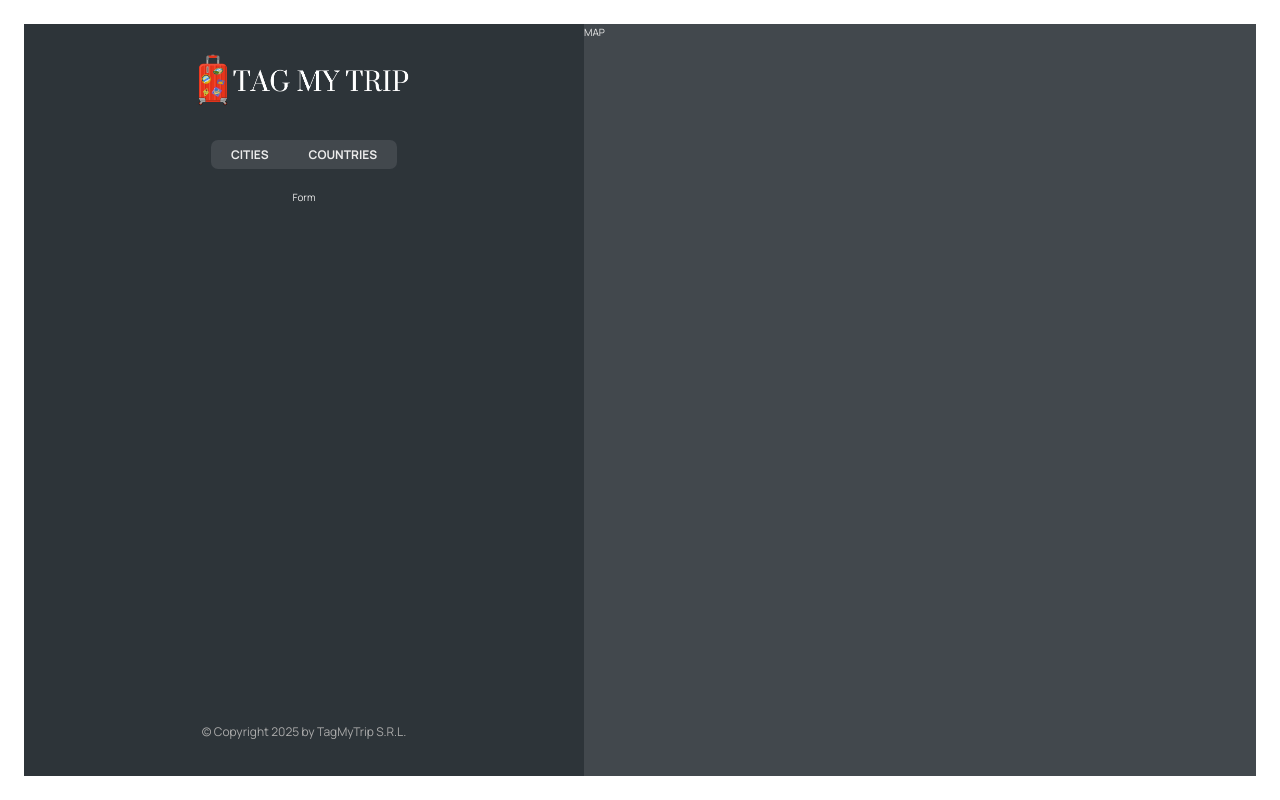
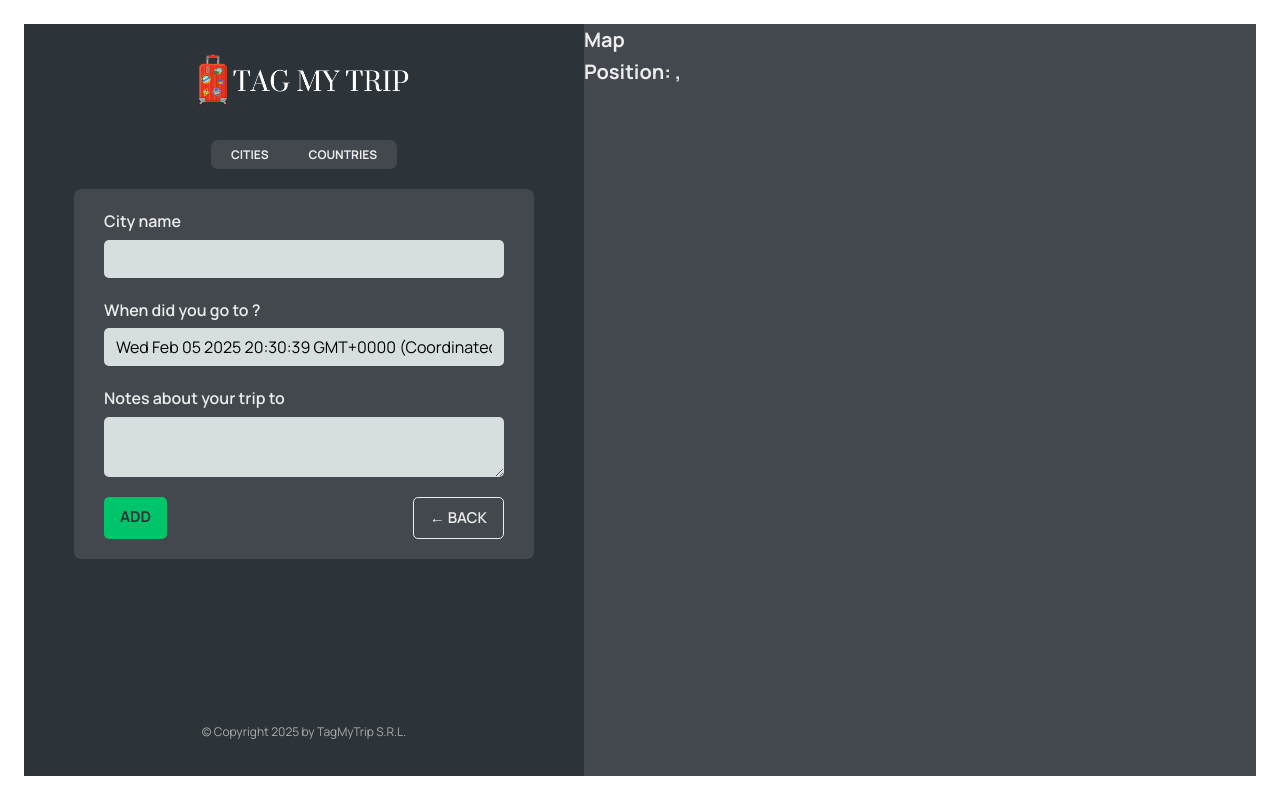
Before and after one commit to Sorelul/tag-my-trip, a React (Vite) app: page /app/form in a window 1280 px wide. Built offline with nearby package versions, Linux system fonts and the light colour scheme; data requests are answered from the project's data file.

Commit message:
add City and Form components; update routing and navigation; implement dynamic city details and map interaction

```diff
--- a/src/App.jsx
+++ b/src/App.jsx
@@ -1,4 +1,4 @@
-import { BrowserRouter, Route, Routes } from "react-router-dom";
+import { BrowserRouter, Navigate, Route, Routes } from "react-router-dom";
 import Product from "./pages/Product";
 import Pricing from "./pages/Pricing";
 import Homepage from "./pages/Homepage";
@@ -6,8 +6,10 @@
 import AppLayout from "./pages/AppLayout";
 import Login from "./pages/Login";
 import CityList from "./components/CityList";
+import City from "./components/City";
 import { useEffect, useState } from "react";
 import CountriesList from "./components/CountriesList";
+import Form from "./components/Form";
 
 const BASE_URL = "http://localhost:8000";
 
@@ -42,10 +44,11 @@
                 <Route path="pricing" element={<Pricing />} />
                 <Route path="login" element={<Login />} />
                 <Route path="app" element={<AppLayout />}>
-                    <Route index element={<CityList cities={cities} isLoading={isLoading} />} />
+                    <Route index element={<Navigate replace to="cities" />} />
                     <Route path="cities" element={<CityList cities={cities} isLoading={isLoading} />} />
+                    <Route path="cities/:id" element={<City />} />
                     <Route path="countries" element={<CountriesList cities={cities} isLoading={isLoading} />} />
-                    <Route path="form" element={<p>Form</p>} />
+                    <Route path="form" element={<Form />} />
                 </Route>
                 <Route path="*" element={<PageNotFound />} />
             </Routes>
--- /dev/null
+++ b/src/components/Button.jsx
@@ -0,0 +1,16 @@
+import styles from "./Button.module.css";
+
+function Button({ children, onClick, type }) {
+    return (
+        <div
+            className={`${styles.btn} ${
+                type == "primary" ? styles.primary : type == "back" ? styles.back : styles.position
+            }`}
+            onClick={onClick}
+        >
+            {children}
+        </div>
+    );
+}
+
+export default Button;
--- a/src/components/City.jsx
+++ b/src/components/City.jsx
@@ -1,3 +1,4 @@
+import { useParams, useSearchParams } from "react-router-dom";
 import styles from "./City.module.css";
 
 const formatDate = (date) =>
@@ -9,49 +10,49 @@
     }).format(new Date(date));
 
 function City() {
-    // TEMP DATA
-    const currentCity = {
-        cityName: "Lisbon",
-        emoji: "🇵🇹",
-        date: "2027-10-31T15:59:59.138Z",
-        notes: "My favorite city so far!",
-    };
+    const { id } = useParams();
 
-    const { cityName, emoji, date, notes } = currentCity;
+    const [searchParams, setSearchParams] = useSearchParams();
+    const lat = searchParams.get("lat");
+    const lng = searchParams.get("lng");
 
-    return (
-        <div className={styles.city}>
-            <div className={styles.row}>
-                <h6>City name</h6>
-                <h3>
-                    <span>{emoji}</span> {cityName}
-                </h3>
-            </div>
+    // const { cityName, emoji, date, notes } = currentCity;
 
-            <div className={styles.row}>
-                <h6>You went to {cityName} on</h6>
-                <p>{formatDate(date || null)}</p>
-            </div>
+    // return (
+    //     <div className={styles.city}>
+    //         <div className={styles.row}>
+    //             <h6>City name</h6>
+    //             <h3>
+    //                 <span>{emoji}</span> {cityName}
+    //             </h3>
+    //         </div>
 
-            {notes && (
-                <div className={styles.row}>
-                    <h6>Your notes</h6>
-                    <p>{notes}</p>
-                </div>
-            )}
+    //         <div className={styles.row}>
+    //             <h6>You went to {cityName} on</h6>
+    //             <p>{formatDate(date || null)}</p>
+    //         </div>
 
-            <div className={styles.row}>
-                <h6>Learn more</h6>
-                <a href={`https://en.wikipedia.org/wiki/${cityName}`} target="_blank" rel="noreferrer">
-                    Check out {cityName} on Wikipedia &rarr;
-                </a>
-            </div>
+    //         {notes && (
+    //             <div className={styles.row}>
+    //                 <h6>Your notes</h6>
+    //                 <p>{notes}</p>
+    //             </div>
+    //         )}
 
-            <div>
-                <ButtonBack />
-            </div>
-        </div>
-    );
+    //         <div className={styles.row}>
+    //             <h6>Learn more</h6>
+    //             <a href={`https://en.wikipedia.org/wiki/${cityName}`} target="_blank" rel="noreferrer">
+    //                 Check out {cityName} on Wikipedia &rarr;
+    //             </a>
+    //         </div>
+
+    //         <div>
+    //             <ButtonBack />
+    //         </div>
+    //     </div>
+    // );
+
+    return <h1>City</h1>;
 }
 
 export default City;
--- a/src/components/CityItem.jsx
+++ b/src/components/CityItem.jsx
@@ -1,3 +1,4 @@
+import { Link } from "react-router-dom";
 import styles from "./CityItem.module.css";
 
 const formatDate = (date) =>
@@ -8,14 +9,16 @@
     }).format(new Date(date));
 
 function CityItem({ city }) {
-    const { cityName, emoji, date } = city;
+    const { cityName, emoji, date, id, position } = city;
 
     return (
-        <li className={styles.cityItem}>
-            <span className={styles.emoji}>{emoji}</span>
-            <h3 className={styles.name}>{cityName}</h3>
-            <time className={styles.date}>({formatDate(date)})</time>
-            <button className={styles.deleteBtn}>&times;</button>
+        <li>
+            <Link className={styles.cityItem} to={`${id}?lat=${position.lat}&lng=${position.lng}`}>
+                <span className={styles.emoji}>{emoji}</span>
+                <h3 className={styles.name}>{cityName}</h3>
+                <time className={styles.date}>({formatDate(date)})</time>
+                <button className={styles.deleteBtn}>&times;</button>
+            </Link>
         </li>
     );
 }
--- a/src/components/CountriesList.jsx
+++ b/src/components/CountriesList.jsx
@@ -23,7 +23,7 @@
     return (
         <ul className={styles.countryList}>
             {countries.map((country) => (
-                <CountryItem key={country} country={country} />
+                <CountryItem key={country.country} country={country} />
             ))}
         </ul>
     );
--- a/src/components/Form.jsx
+++ b/src/components/Form.jsx
@@ -3,6 +3,8 @@
 import { useState } from "react";
 
 import styles from "./Form.module.css";
+import Button from "./Button";
+import { useNavigate } from "react-router-dom";
 
 export function convertToEmoji(countryCode) {
     const codePoints = countryCode
@@ -13,6 +15,7 @@
 }
 
 function Form() {
+    const navigate = useNavigate();
     const [cityName, setCityName] = useState("");
     const [country, setCountry] = useState("");
     const [date, setDate] = useState(new Date());
@@ -22,35 +25,31 @@
         <form className={styles.form}>
             <div className={styles.row}>
                 <label htmlFor="cityName">City name</label>
-        <input
-          id="cityName"
-          onChange={(e) => setCityName(e.target.value)}
-          value={cityName}
-        />
+                <input id="cityName" onChange={(e) => setCityName(e.target.value)} value={cityName} />
                 {/* <span className={styles.flag}>{emoji}</span> */}
             </div>
 
             <div className={styles.row}>
                 <label htmlFor="date">When did you go to {cityName}?</label>
-        <input
-          id="date"
-          onChange={(e) => setDate(e.target.value)}
-          value={date}
-        />
+                <input id="date" onChange={(e) => setDate(e.target.value)} value={date} />
             </div>
 
             <div className={styles.row}>
                 <label htmlFor="notes">Notes about your trip to {cityName}</label>
-        <textarea
-          id="notes"
-          onChange={(e) => setNotes(e.target.value)}
-          value={notes}
-        />
+                <textarea id="notes" onChange={(e) => setNotes(e.target.value)} value={notes} />
             </div>
 
             <div className={styles.buttons}>
-        <button>Add</button>
-        <button>&larr; Back</button>
+                <Button type="primary">Add</Button>
+                <Button
+                    onClick={(e) => {
+                        e.preventDefault();
+                        navigate(-1);
+                    }}
+                    type="back"
+                >
+                    &larr; Back
+                </Button>
             </div>
         </form>
     );
--- a/src/components/Map.jsx
+++ b/src/components/Map.jsx
@@ -1,7 +1,20 @@
+import { useNavigate, useSearchParams } from "react-router-dom";
 import styles from "./Map.module.css";
 
 function Map() {
-    return <div className={styles.mapContainer}>MAP</div>;
+    const navigate = useNavigate();
+    const [searchParams, setSearchParams] = useSearchParams();
+    const lat = searchParams.get("lat");
+    const lng = searchParams.get("lng");
+
+    return (
+        <div className={styles.mapContainer} onClick={() => navigate("form")}>
+            <h1>Map</h1>
+            <h1>
+                Position: {lat} , {lng}
+            </h1>
+        </div>
+    );
 }
 
 export default Map;
```
Lines whose indentation alone changed are shown as unchanged.
